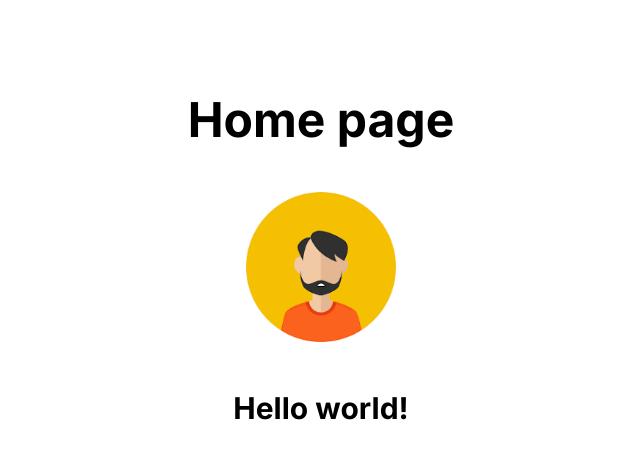
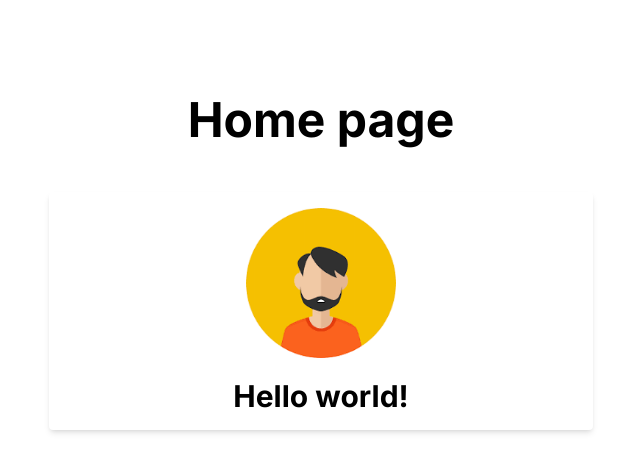
Before and after one commit to Dhanasekar16big7/nextjs, a Next.js app: page / in a window 1280 px wide. Shown: the top 472 px of the page, without its empty margins (319-959 px from the left). Built offline with nearby package versions, Linux system fonts and the light colour scheme.

Commit message:
changes done

```diff
--- a/src/app/globals.css
+++ b/src/app/globals.css
@@ -21,6 +21,12 @@ body {
   background: white;
 }
 
+/* .card_data{
+  width: 300px;
+  height: 300px;
+  box-shadow: 0px 0px 0px 0px rgba(0,0,0,0.2);
+} */
+
 @layer utilities {
   .text-balance {
     text-wrap: balance;
--- a/src/app/page.js
+++ b/src/app/page.js
@@ -4,8 +4,10 @@ export default function Home() {
   return (
     <main className="flex min-h-screen flex-col items-center gap-12 p-24">
       <h1 className="text-5xl font-bold">Home page</h1>
-      <Image src="/user-image.png" alt="Vercel Logo" width={150} height={150} />
-      <p className="text-3xl font-bold">Hello world!</p>
+      <div className="card_data flex flex-col items-center gap-5 shadow-md p-4 rounded w-1/2 text-center bg-white">
+        <Image src="/user-image.png" alt="Vercel Logo" width={150} height={150} />
+        <p className="text-3xl font-bold">Hello world!</p>
+      </div>
     </main>
   );
 }
```
